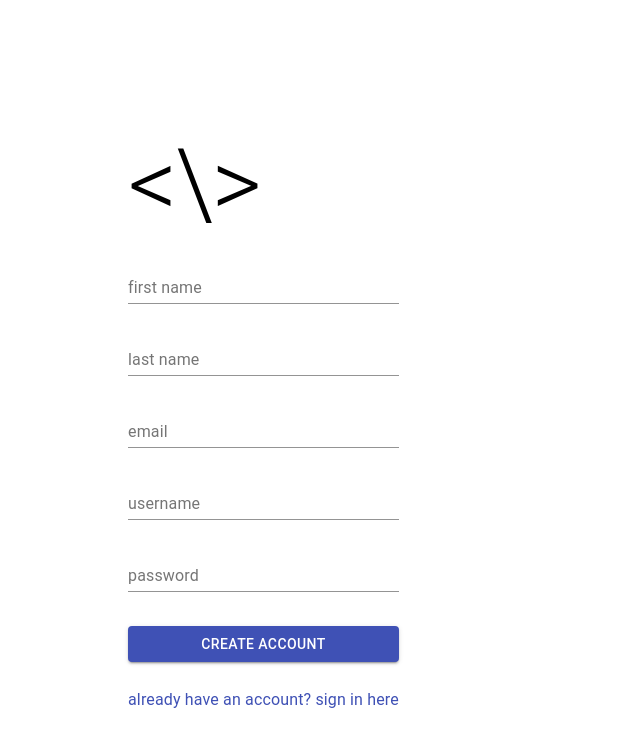
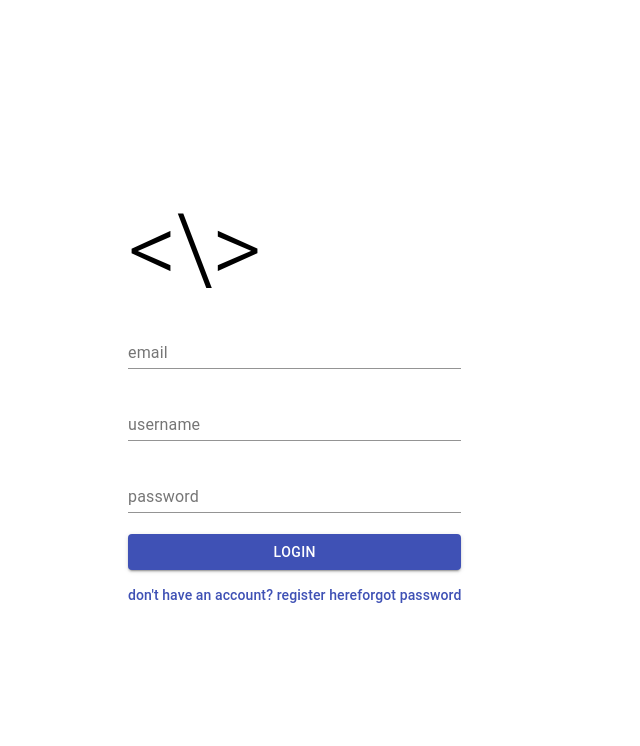
Before and after one commit to edumoreira1506/depend-on-me, a React (Create React App) app in the folder website/: page / in a window 1280 px wide. Shown: the top 746 px of the page, without its empty margins (0-640 px from the left). Built offline with nearby package versions, Linux system fonts and the light colour scheme.

Commit message:
[new] added react routing

```diff
--- a/website/package.json
+++ b/website/package.json
@@ -5,8 +5,10 @@
   "dependencies": {
     "@material-ui/core": "^4.4.2",
     "@material-ui/icons": "^4.4.1",
+    "@types/react-router-dom": "^5.1.0",
     "react": "^16.9.0",
     "react-dom": "^16.9.0",
+    "react-router-dom": "^5.1.2",
     "react-scripts": "3.1.1"
   },
   "scripts": {
--- a/website/src/App.tsx
+++ b/website/src/App.tsx
@@ -1,10 +1,16 @@
 import React from 'react';
+import { BrowserRouter as Router, Route } from "react-router-dom";
 import './App.css';
 import CreateAccountPage from './pages/create-account/create-account';
+import LoginAccountPage from './pages/login-account/login-account';
 
 function App() {
   return (
-    <CreateAccountPage></CreateAccountPage>
+    <Router >
+      <Route exact path='/' render={(props) => <LoginAccountPage history={props.history}></LoginAccountPage>} />
+      <Route path='/login' render={(props) => <LoginAccountPage history={props.history}></LoginAccountPage>} />
+      <Route path='/createaccount' render={(props) => <CreateAccountPage history={props.history}></CreateAccountPage>} />
+    </Router>
   );
 }
 
--- a/website/src/pages/create-account/create-account.tsx
+++ b/website/src/pages/create-account/create-account.tsx
@@ -38,6 +38,7 @@ const fields: FieldMetadata[] = [
  * @description Props for this component. No props have been defined for this component
  */
 interface Props {
+    history: any
 }
 
 /**
@@ -160,13 +161,16 @@ export default class CreateAccountPage extends React.Component<Props, State> {
                         }), [{
                             content: <Button color='primary' variant='contained' fullWidth onClick={this.handleCreateAccount}>Create Account</Button>,
                             direction: 'top',
-                            padding_size: 'small'
+                            padding_size: 'x-small'
                         }, {
-                            content: <Link>
-                                        <Typography align='center'>already have an account? sign in here</Typography>
-                                   </Link>,
+                            content:
+                                <Typography align='center'>
+                                    <Link component='button' variant='subtitle2' onClick={() => {this.props.history.push('/login')}}>
+                                       already have an account? sign in here
+                                    </Link>
+                                </Typography>,
                             direction:'top',
-                            padding_size: 'small'
+                            padding_size: 'x-small'
                         }]
                         )}
                     </div>
--- a/website/src/pages/login-account/login-account.tsx
+++ b/website/src/pages/login-account/login-account.tsx
@@ -17,7 +17,7 @@ type NullableLoginAccountPOSTFieldArray = (keyof LoginAccountPOST| null)[];
 
 
 interface Props {
-
+    history: any
 }
 
 interface State {
@@ -104,14 +104,18 @@ export default class LoginAccountPage extends React.Component<Props, State> {
                                             justify="space-between"
                                         >
                                                 <Grid item>
-                                                    <Link>
-                                                        <Typography align='center' variant='subtitle2'>don't have an account? register here</Typography>
-                                                    </Link>
+                                                    <Typography align='center'>
+                                                        <Link component='button' variant='subtitle2' onClick={()=>{this.props.history.push('/createaccount')}}>
+                                                            don't have an account? register here
+                                                        </Link>
+                                                    </Typography>
                                                 </Grid>
                                                 <Grid item>
-                                                    <Link>
-                                                        <Typography align='center' variant='subtitle2'>forgot password</Typography>
+                                                <Typography align='center'>
+                                                    <Link component='button' variant='subtitle2' onClick={()=>{this.props.history.push('/')}}>
+                                                        forgot password
                                                     </Link>
+                                                </Typography>
                                                 </Grid>
                                         </Grid>,
                                     direction: 'top',
```
Also changed, not shown: 1 other file (tests, documents, lock files or other folders).
